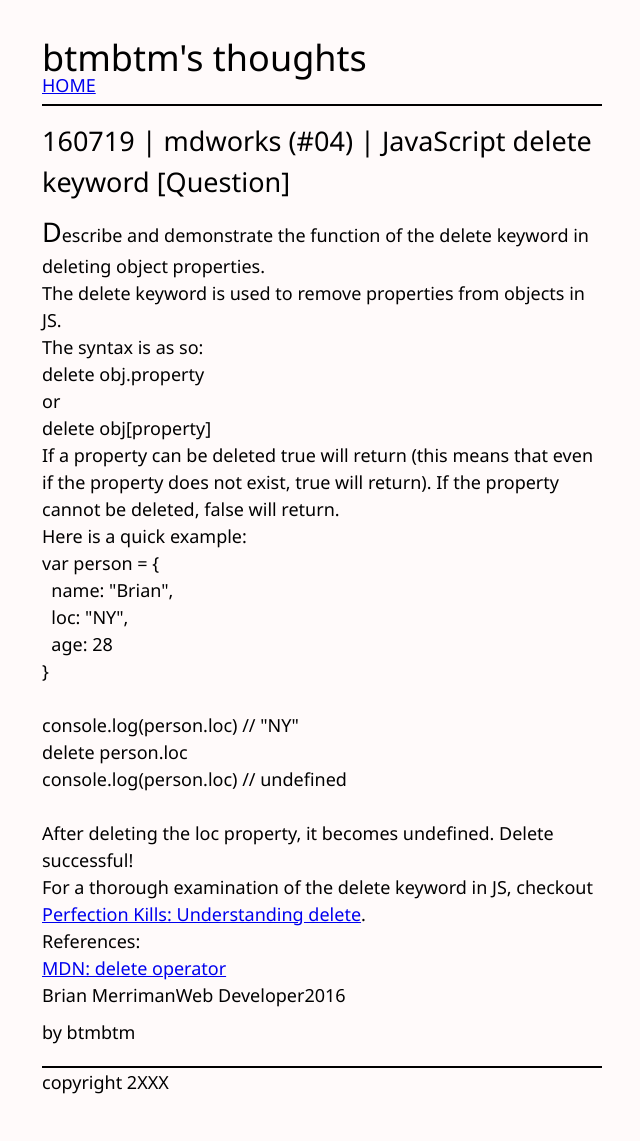
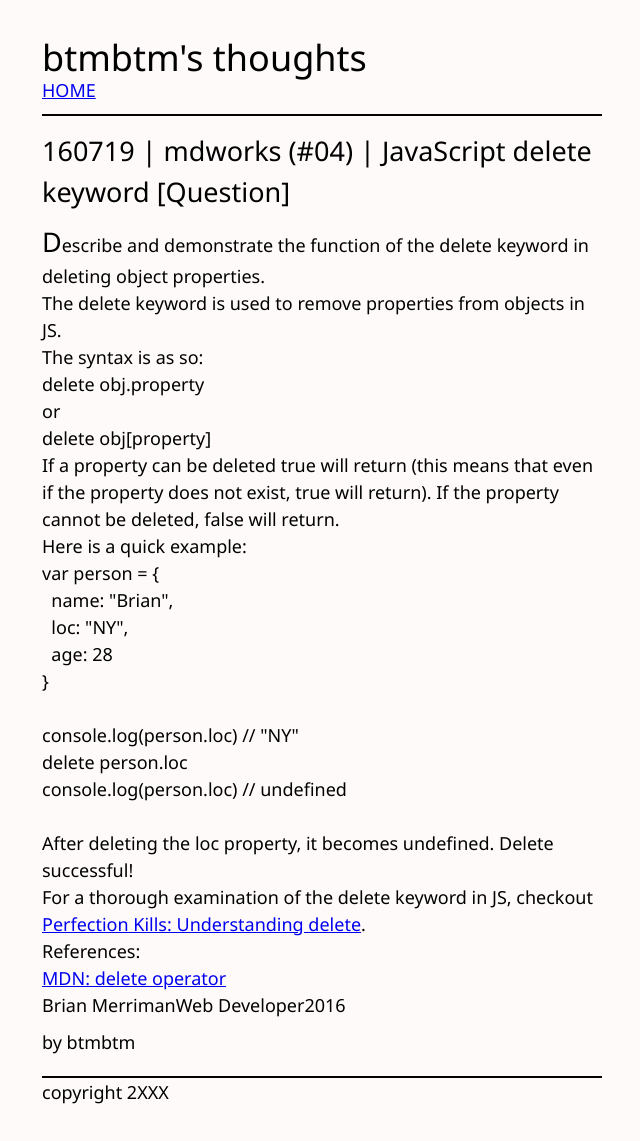
Before and after one commit to btmbtm/btmbtm.github.io, a Jekyll site: the page built from MDWork/2016-07-19-mdworks-04-question-JS-delete-keyword.md, in a window 1280 px wide. Shown: the whole page, without its empty margins (318-958 px from the left). Built offline with Jekyll 4.4.1, drawn with Linux system fonts in a browser that asks for light colours.

Commit message:
TWEAK HEADER

```diff
--- a/_layouts/post.html
+++ b/_layouts/post.html
@@ -4,7 +4,7 @@ layout: default
 
 <header>
 	<h1 class="header__title">btmbtm's thoughts</h1>
-	<nav><a href="http://btmbtm.github.io/"> HOME </a></nav>
+	<nav class="header__nav"><a href="http://btmbtm.github.io/"> HOME </a></nav>
 </header>
 
 <article class="post">
--- a/css/main.css
+++ b/css/main.css
@@ -91,6 +91,9 @@ header {
   margin: 15px 0;
   padding: 10px 0; }
 
+.header__nav {
+  margin: 5px 0; }
+
 .post {
   line-height: 1.5;
   margin: 15px 0; }
--- a/scss/layouts/_header.scss
+++ b/scss/layouts/_header.scss
@@ -3,3 +3,7 @@ header{
 	margin: 15px 0;
 	padding: 10px 0;
 }
+
+.header__nav{
+	margin: 5px 0;
+}
```
Also changed, not shown: 1 other file.
